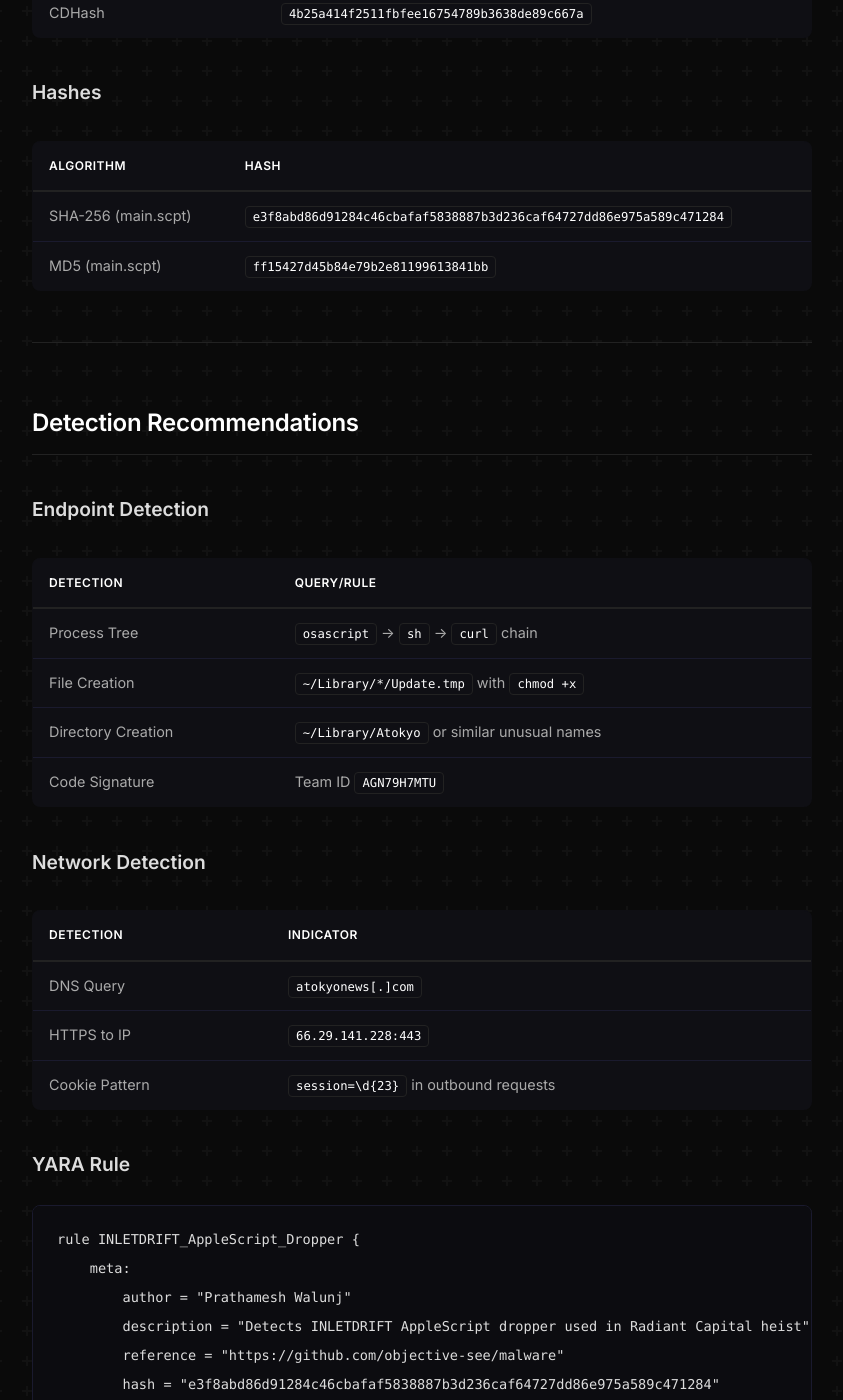
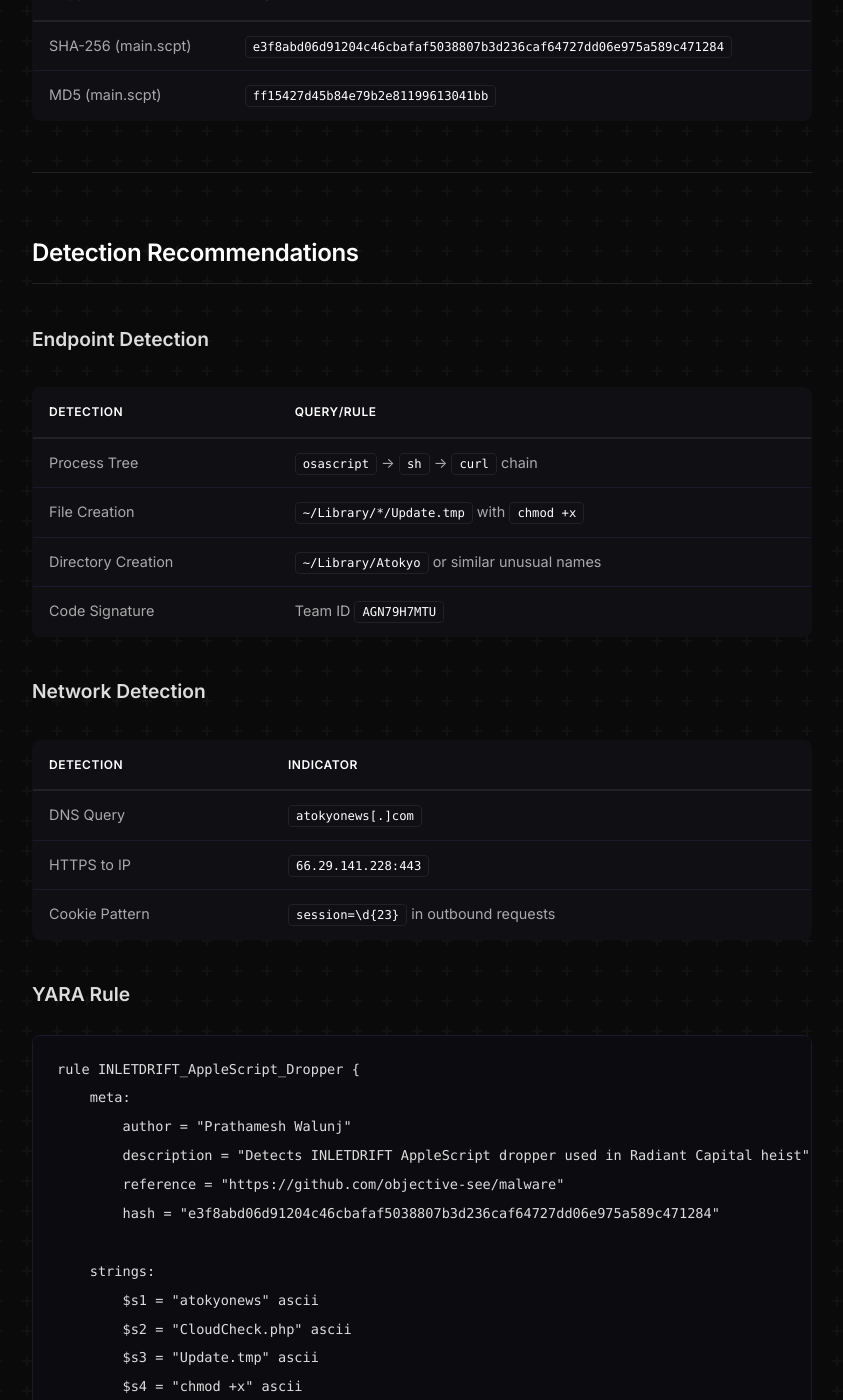
Before and after one commit to PrathameshWalunj/prathameshwalunj.github.io, a Jekyll site: the page built from blog/inletdrift.md, in a window 1280 px wide and 1400 px high, scrolled down 16674 px. Shown: the whole window, without its empty margins (218-1061 px from the left). Built offline with Jekyll 4.4.1, drawn with Linux system fonts in a browser that asks for light colours; some of the changed text lies outside the part shown.

Commit message:
Optimization and blog corrections

```diff
--- a/blog/inletdrift.md
+++ b/blog/inletdrift.md
@@ -14,7 +14,7 @@
 - Multi-architecture <span class="glossary-term">universal binary</span> (x86_64 + ARM64)
 - Attributed to **UNC4736 / Citrine Sleet / AppleJeus** - a DPRK-aligned threat actor
 
-> **Sample Source**: This malware sample was obtained from [Objective-See's Malware Collection](https://github.com/objective-see/malware).
+**Sample Source**: This malware sample was obtained from [Objective-See's Malware Collection](https://github.com/objective-see/malware).
 ---
 
 ## Introduction
@@ -33,7 +33,7 @@
 ## Tools Used
 
 - **otool** - <span class="glossary-term">Mach-O</span> binary inspection and framework analysis
-- **codesign** - Code signature and <span class="glossary-term">notarization</span> verification
+- **codesign** - Code signature and <span class="glossary-term">Notarization</span> verification
 - **osadecompile** - AppleScript bytecode decompilation
 - **lldb** - Dynamic analysis and syscall tracing
 - **fswatch** - File system event monitoring
@@ -47,8 +47,8 @@
 |----------|-------|
 | **Filename** | `Amber_OTC_RECEIPT.app` |
 | **Bundle Identifier** | `com.atokyo.News` |
-| **SHA-256 (main.scpt)** | `e3f8abd86d91284c46cbafaf5838887b3d236caf64727dd86e975a589c471284` |
-| **MD5 (main.scpt)** | `ff15427d45b84e79b2e81199613841bb` |
+| **SHA-256 (main.scpt)** | `e3f8abd06d91204c46cbafaf5038807b3d236caf64727dd06e975a589c471284` |
+| **MD5 (main.scpt)** | `ff15427d45b84e79b2e81199613041bb` |
 | **Architecture** | Universal (x86_64 + ARM64) |
 | **Minimum macOS** | 10.6 (x86_64) |
 | **Code Signature** | Developer ID Application: Ruth Hall (AGN79H7MTU) |
@@ -148,7 +148,7 @@
 
 > **Note**: This quarantine attribute is from the sample as downloaded from the Objective-See repository via Safari, demonstrating typical behavior for files obtained through a web browser.
 
-Because the application is **<span class="glossary-term">notarized</span>**, <span class="glossary-term">Gatekeeper</span> will still allow execution despite the <span class="glossary-term">quarantine</span> flag, the <span class="glossary-term">notarization</span> ticket overrides the typical "downloaded from the internet" warning.
+Because the application is **<span class="glossary-term">notarized</span>**, <span class="glossary-term">Gatekeeper</span> will still allow execution despite the <span class="glossary-term">quarantine</span> flag, the <span class="glossary-term">Notarization</span> ticket overrides the typical "downloaded from the internet" warning.
 
 ---
 
@@ -350,7 +349,7 @@
 ![LLDB capturing posix_spawn with liveness check command](./images/lldb_liveness_check.png)
 *Figure 2: LLDB memory examination showing the liveness check shell command*
 
-This matches the `<span class="glossary-term">do shell script</span>` call (via the `theFileExists()` function) in the decompiled AppleScript. The malware uses shell redirection to silently test for directory presence.
+This matches the <span class="glossary-term">do shell script</span> call (via the `theFileExists()` function) in the decompiled AppleScript. The malware uses shell redirection to silently test for directory presence.
 
 ---
 
@@ -474,8 +473,8 @@
 
 | Algorithm | Hash |
 |-----------|------|
-| SHA-256 (main.scpt) | `e3f8abd86d91284c46cbafaf5838887b3d236caf64727dd86e975a589c471284` |
-| MD5 (main.scpt) | `ff15427d45b84e79b2e81199613841bb` |
+| SHA-256 (main.scpt) | `e3f8abd06d91204c46cbafaf5038807b3d236caf64727dd06e975a589c471284` |
+| MD5 (main.scpt) | `ff15427d45b84e79b2e81199613041bb` |
 
 ---
 
@@ -506,7 +505,7 @@
         author = "Prathamesh Walunj"
         description = "Detects INLETDRIFT AppleScript dropper used in Radiant Capital heist"
         reference = "https://github.com/objective-see/malware"
-        hash = "e3f8abd86d91284c46cbafaf5838887b3d236caf64727dd86e975a589c471284"
+        hash = "e3f8abd06d91204c46cbafaf5038807b3d236caf64727dd06e975a589c471284"
 
     strings:
         $s1 = "atokyonews" ascii
```
Also changed, not shown: other parts of blog/inletdrift.md (+8 -9 lines), blog/index.md (+1 -1 lines), cat.html (+20 -2 lines), assets/cats/cat02.png, assets/cats/cat06.png, assets/cats/cat16.png, assets/cats/cat19.png, assets/cats/cat21.png, assets/cats/cat22.png, assets/cats/cat27.png, 4 other files.
